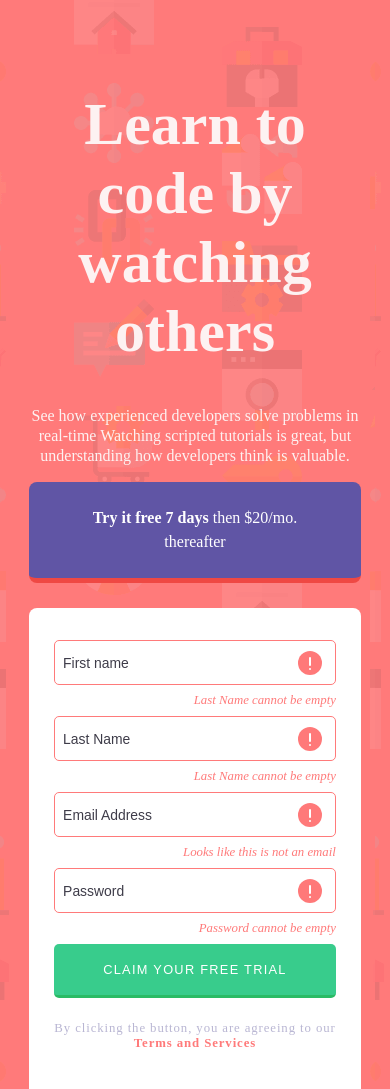
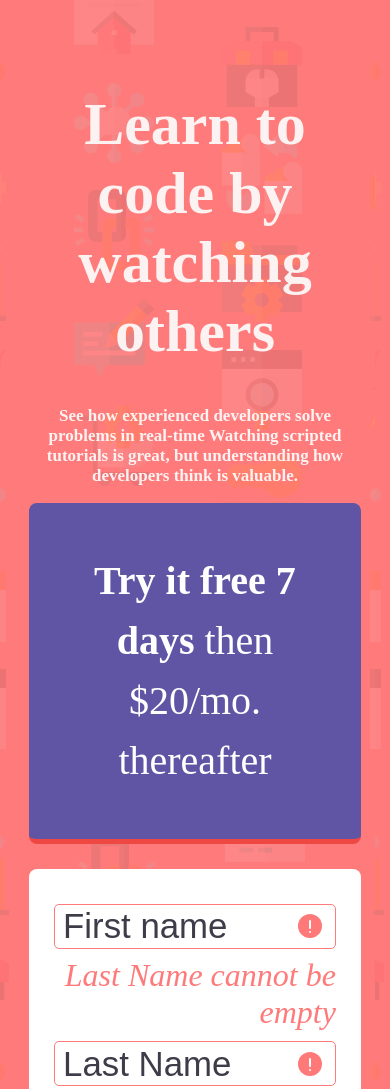
Before and after one commit to Honourrume/Responsiveness-Zuri-task, a plain HTML site: page index.html in a window 390 px wide. Shown: the top 1089 px of the page. Drawn offline with Linux system fonts and the light colour scheme; a web font is replaced by a local one.

Commit message:
Update style.css

```diff
--- a/style.css
+++ b/style.css
@@ -26,6 +26,8 @@ h1{
 }
 .first-container p{
     color: hsl(0, 71%, 97%);
+    font-weight: 600;
+    font-size:17px;
     line-height: 20px;
     margin-right: 60px;
 }
@@ -82,6 +84,10 @@ input{
     background-image: none;
     transition: background-image 4s 2s ease-in, border-color .5s .5s linear, border-width .5s 1s;
 }
+input, button{
+    border-radius: 5px;
+}
+
 input::placeholder{
     color: hsl(249, 10%, 26%);
     font-size: 1em;
@@ -170,6 +176,7 @@ button:hover{
         flex-direction: column;
     }
     .first{
+        font-size: 40px;
         width: 100%;
     }
     h1{
```
